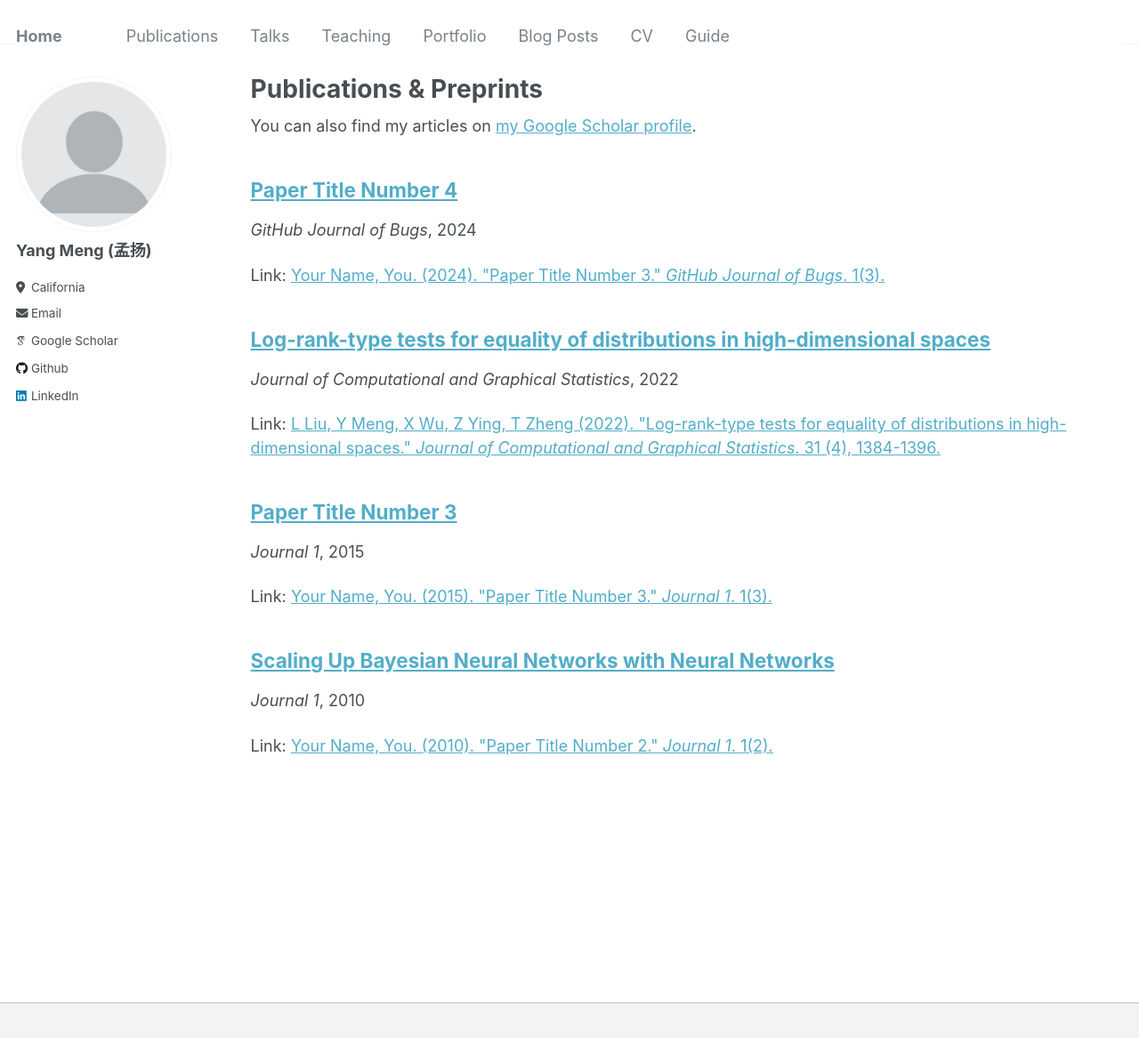
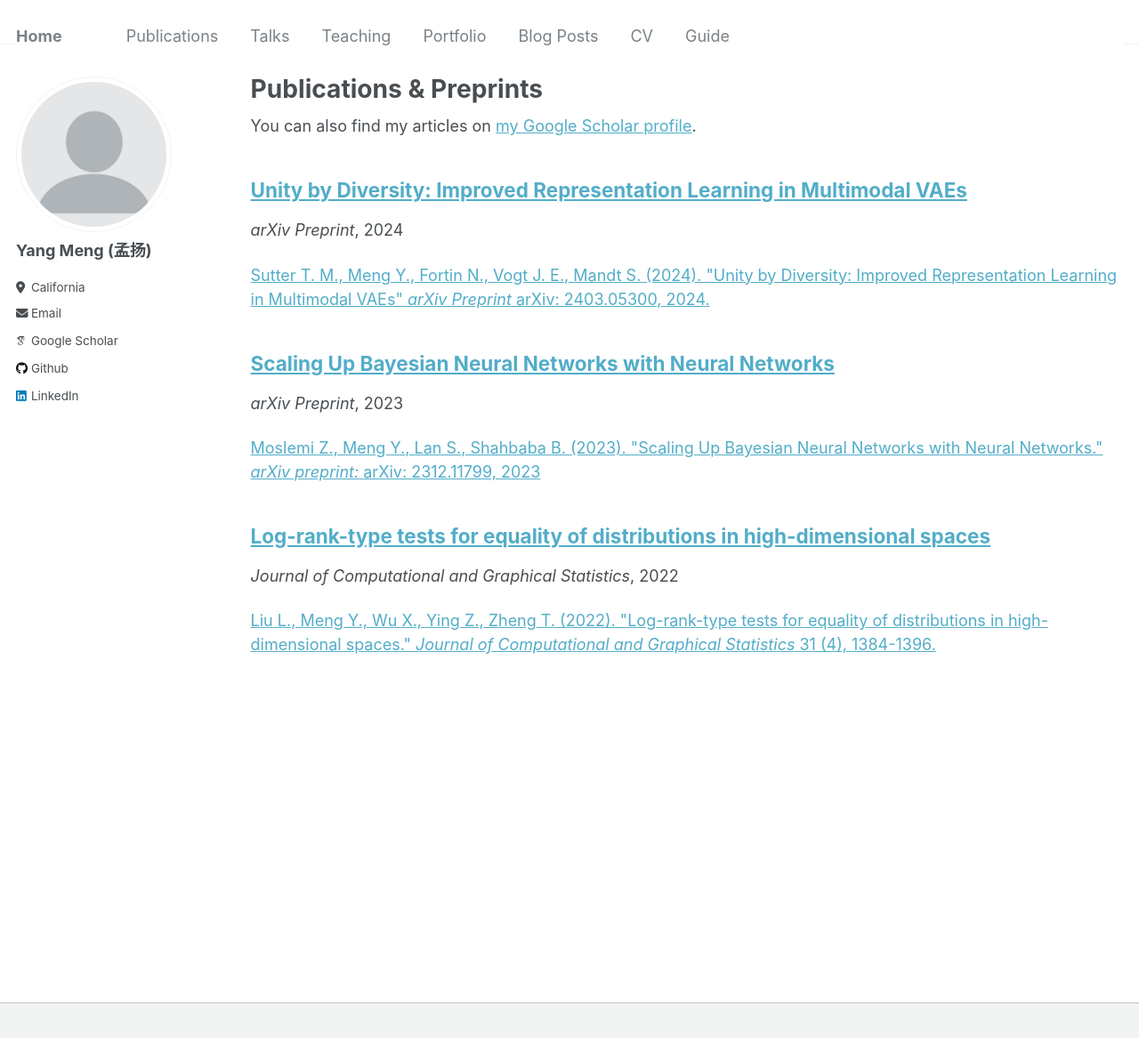
Before and after one commit to yangmeng96/yangmeng96.github.io, a Jekyll site: the page built from _pages/publications.md, in a window 1280 px wide and 1200 px high. Shown: the top 1167 px of the window at 89% size. Built offline with Jekyll 4.4.1, drawn with Linux system fonts in a browser that asks for light colours; some web fonts are replaced.

Commit message:
publication

```diff
--- a/_includes/archive-single.html
+++ b/_includes/archive-single.html
@@ -53,7 +53,7 @@
     {% endif %} -->
 
     {% if post.citation and post.paperurl %}
-      <p>Link: <a href="{{ post.paperurl }}">{{ post.citation }}</a></p>
+      <p><a href="{{ post.paperurl }}">{{ post.citation }}</a></p>
     {% elsif post.citation %}
       <p>Recommended citation: {{ post.citation }} </p>
     {% elsif post.paperurl %}
--- a/_publications/2010-10-01-paper-title-number-2.md
+++ /dev/null
@@ -1,12 +0,0 @@
----
-title: "Scaling Up Bayesian Neural Networks with Neural Networks"
-collection: publications
-permalink: /publication/2023-12-19-fbnn
-excerpt: 'This paper is about the number 2. The number 3 is left for future work.'
-date: 2010-10-01
-venue: 'Journal 1'
-paperurl: 'http://academicpages.github.io/files/paper2.pdf'
-citation: 'Your Name, You. (2010). &quot;Paper Title Number 2.&quot; <i>Journal 1</i>. 1(2).'
----
-
-The contents above will be part of a list of publications, if the user clicks the link for the publication than the contents of section will be rendered as a full page, allowing you to provide more information about the paper for the reader. When publications are displayed as a single page, the contents of the above "citation" field will automatically be included below this section in a smaller font.
--- a/_publications/2015-10-01-paper-title-number-3.md
+++ b/_publications/2023-12-19-fbnn.md
@@ -1,12 +1,12 @@
 ---
-title: "Paper Title Number 3"
+title: "Scaling Up Bayesian Neural Networks with Neural Networks"
 collection: publications
-permalink: /publication/2015-10-01-paper-title-number-3
-excerpt: 'This paper is about the number 3. The number 4 is left for future work.'
-date: 2015-10-01
-venue: 'Journal 1'
-paperurl: 'http://academicpages.github.io/files/paper3.pdf'
-citation: 'Your Name, You. (2015). &quot;Paper Title Number 3.&quot; <i>Journal 1</i>. 1(3).'
+permalink: /publication/2023-12-19-fbnn
+excerpt: 'This paper is about xxx'
+date: 2023-12-19
+venue: 'arXiv Preprint'
+paperurl: 'https://arxiv.org/pdf/2312.11799.pdf'
+citation: 'Moslemi Z., Meng Y., Lan S., Shahbaba B. (2023). &quot;Scaling Up Bayesian Neural Networks with Neural Networks.&quot; <i>arXiv preprint:</i> arXiv: 2312.11799, 2023'
 ---
 
 The contents above will be part of a list of publications, if the user clicks the link for the publication than the contents of section will be rendered as a full page, allowing you to provide more information about the paper for the reader. When publications are displayed as a single page, the contents of the above "citation" field will automatically be included below this section in a smaller font.
--- a/_publications/2024-02-17-paper-title-number-4.md
+++ /dev/null
@@ -1,12 +0,0 @@
----
-title: "Paper Title Number 4"
-collection: publications
-permalink: /publication/2024-02-17-paper-title-number-4
-excerpt: 'This paper is about fixing template issue #693.'
-date: 2024-02-17
-venue: 'GitHub Journal of Bugs'
-paperurl: 'http://academicpages.github.io/files/paper3.pdf'
-citation: 'Your Name, You. (2024). &quot;Paper Title Number 3.&quot; <i>GitHub Journal of Bugs</i>. 1(3).'
----
-
-The contents above will be part of a list of publications, if the user clicks the link for the publication than the contents of section will be rendered as a full page, allowing you to provide more information about the paper for the reader. When publications are displayed as a single page, the contents of the above "citation" field will automatically be included below this section in a smaller font.
--- /dev/null
+++ b/_publications/2024-03-08-mmvamp.md
@@ -0,0 +1,12 @@
+---
+title: "Unity by Diversity: Improved Representation Learning in Multimodal VAEs"
+collection: publications
+permalink: /publication/2024-03-08-mmvamp
+excerpt: 'This paper is about xxx'
+date: 2024-03-08
+venue: 'arXiv Preprint'
+paperurl: 'https://arxiv.org/pdf/2403.05300.pdf'
+citation: 'Sutter T. M., Meng Y., Fortin N., Vogt J. E., Mandt S. (2024). &quot;Unity by Diversity: Improved Representation Learning in Multimodal VAEs&quot; <i>arXiv Preprint</i> arXiv: 2403.05300, 2024.'
+---
+
+The contents above will be part of a list of publications, if the user clicks the link for the publication than the contents of section will be rendered as a full page, allowing you to provide more information about the paper for the reader. When publications are displayed as a single page, the contents of the above "citation" field will automatically be included below this section in a smaller font.
```
Also changed, not shown: _publications/2022-10-02-logrank.md (+2 -2 lines), 7 other files.
